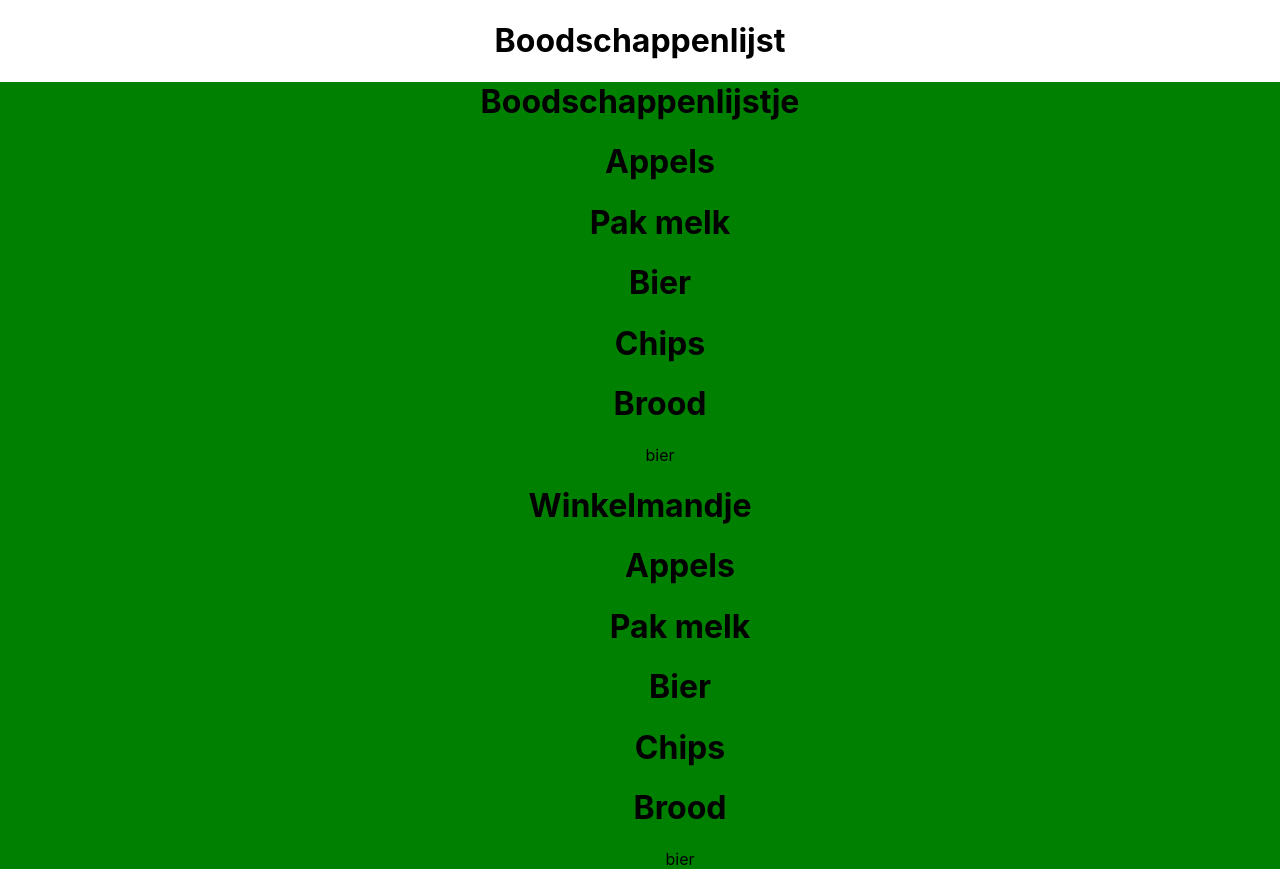
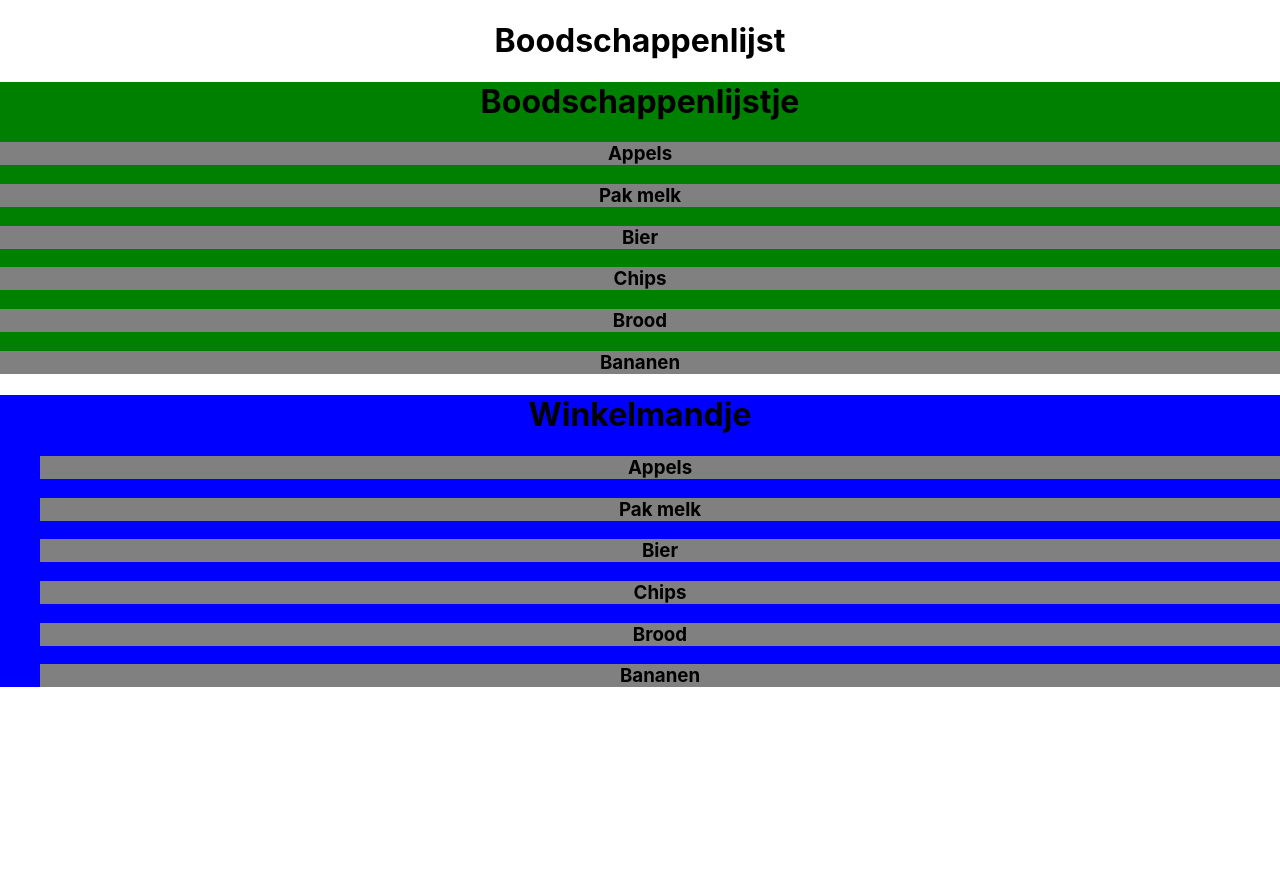
Before and after one commit to Boogaerdtth/React-Boodschappenmand-Winkelmand, a React (Create React App) app: page / in a window 1280 px wide. After the commit the page ends 800 px from the top, so only its background shows below. Built offline with nearby package versions, Linux system fonts and the light colour scheme.

Commit message:
Working clean code

```diff
--- a/src/App.css
+++ b/src/App.css
@@ -36,6 +36,7 @@
     transform: rotate(360deg);
   }
 }
+/* }
 .container {
-  background: green;
-}
+
+} */
--- a/src/App.js
+++ b/src/App.js
@@ -1,4 +1,5 @@
 import './App.css';
+import './components/components.css'
 import React from 'react'
 import Container from './Container'
 
--- a/src/Container.js
+++ b/src/Container.js
@@ -18,6 +18,12 @@ class Container extends React.Component {
                 { id: 1, title: "Bananen" }
             ]
         }
+        this.handleClick = this.handleClick.bind(this)
+    }
+    handleClick() {
+        this.setState(() => {
+            return {}
+        })
     }
     render() {
         return (
--- a/src/components/GroceryList.js
+++ b/src/components/GroceryList.js
@@ -3,12 +3,13 @@ import List from './List'
 
 function GroceryList(props) {
     return (
-        <div>
+        <div className="grocerylist" >
             <h1>Boodschappenlijstje</h1>
-            <List grocerylist={props.container} />
+            <List list={props.container} />
         </div>
     )
 }
 
 
+
 export default GroceryList
--- a/src/components/List.js
+++ b/src/components/List.js
@@ -2,14 +2,12 @@ import React from 'react'
 import ListItem from './ListItem'
 
 function List(props) {
-    const allGroceryItems = props.grocerylist.groceryItems.map(item => <ListItem key={item.id} title={item.title} />)
+    const allGroceryItems = props.list.groceryItems.map(item => <ListItem key={item.id} title={item.title} />)
+    const allShoppingListItems = props.list.shoppingListItems.map(item => <ListItem key={item.id} title={item.title} />)
     return (
         <div>
-            <ul>
-                {allGroceryItems}
-                bier
-
-            </ul>
+            {allGroceryItems}
+            {allShoppingListItems}
         </div>
     )
 }
--- a/src/components/ListItem.js
+++ b/src/components/ListItem.js
@@ -2,8 +2,8 @@ import React from 'react'
 
 function ListItem(props) {
     return (
-        <div>
-            <h1>{props.title}</h1>
+        <div className="item" >
+            <h3 onClick={props.handleClick} >{props.title}</h3>
         </div>
     )
 }
--- a/src/components/ShoppingCart.js
+++ b/src/components/ShoppingCart.js
@@ -3,14 +3,13 @@ import List from './List'
 
 
 function ShoppingCart(props) {
-    // const allShoppingListItems = props.container.shoppingListItems.map(item => item.title)
+
     return (
-        <div>
+        <div className="shoppingcart" >
             <h1>Winkelmandje</h1>
             <ul>
-                <List grocerylist={props.container} />
+                <List list={props.container} />
             </ul>
-
         </div>
     )
 }
--- /dev/null
+++ b/src/components/components.css
@@ -0,0 +1,11 @@
+.item {
+    background:grey;
+}
+
+.grocerylist {
+    background:green
+}
+
+.shoppingcart {
+    background:blue;
+}
```
Also changed, not shown: 1 other file (tests, documents, lock files or other folders).
